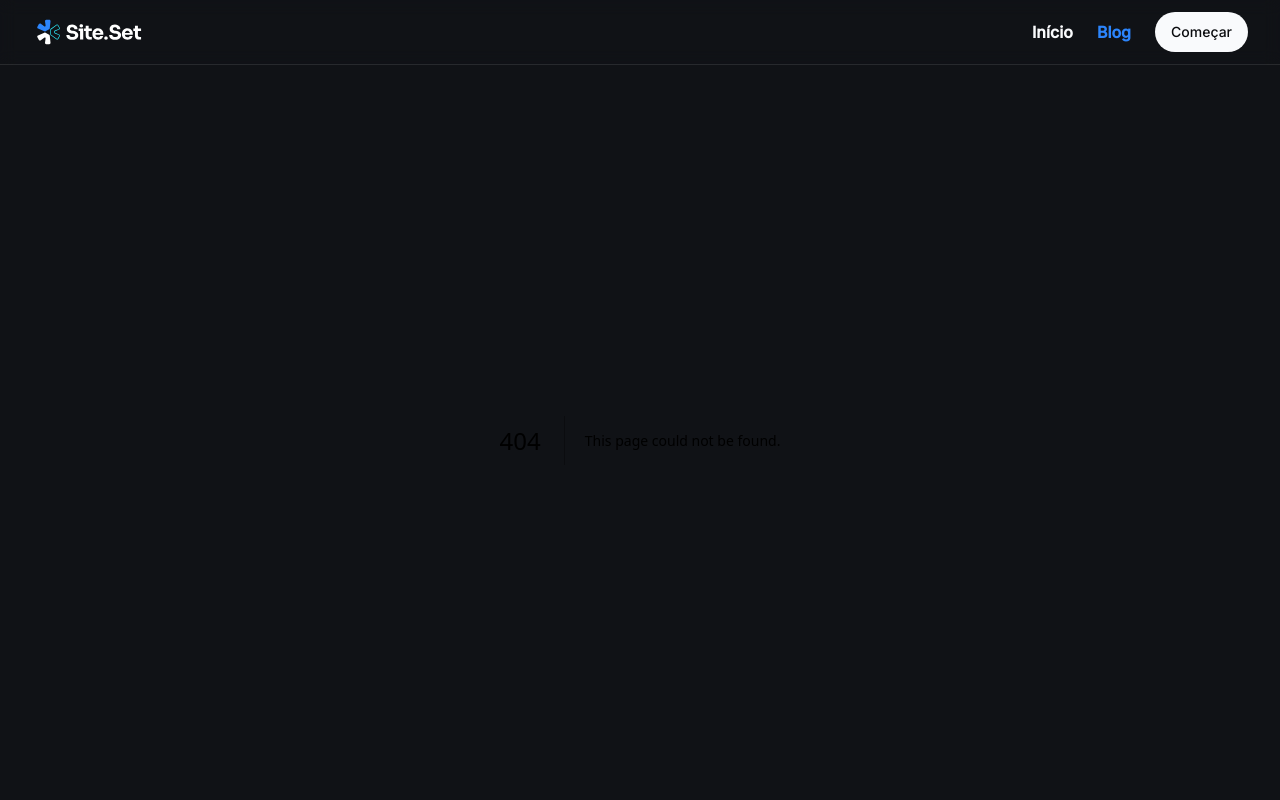
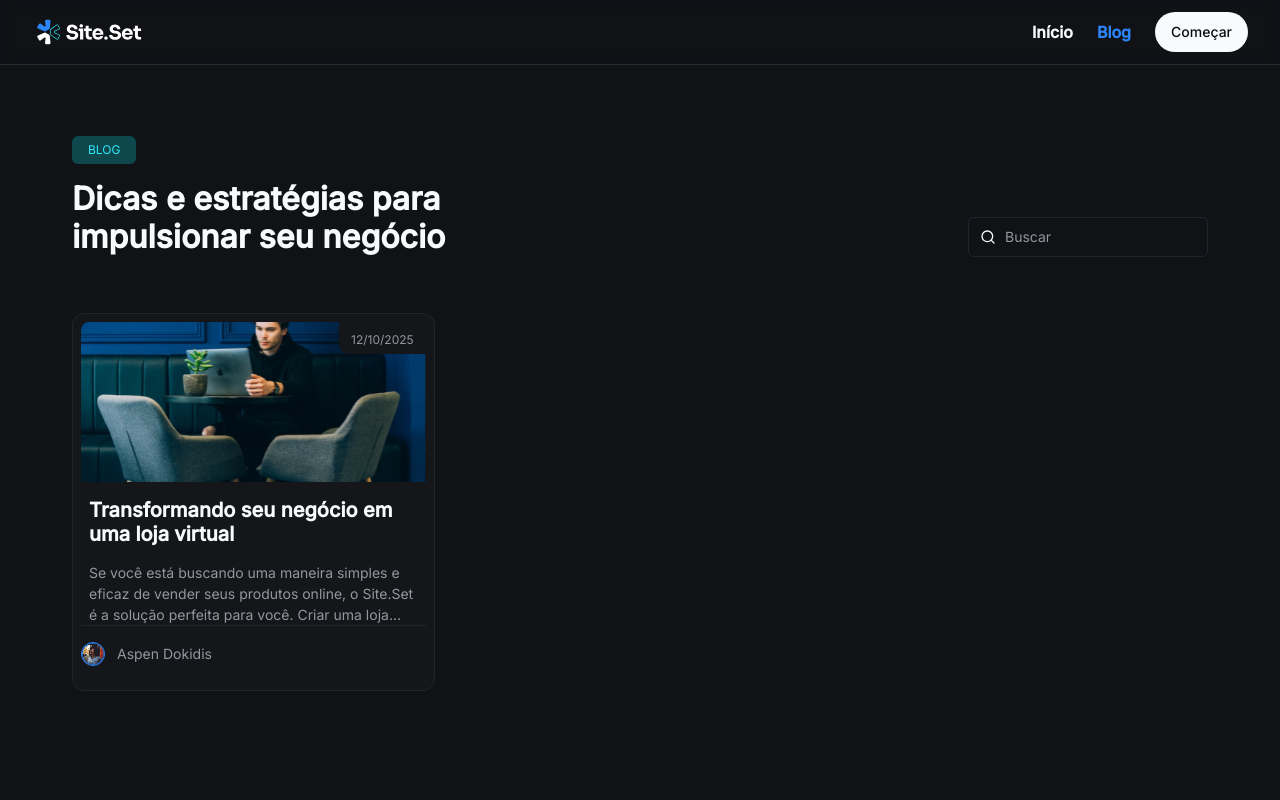
Before and after one commit to LucasFLan/blog-site, a Next.js app: page /blog in a window 1280 px wide. Before the commit this address had no page. Shown: the top 800 px of the page. Built offline with nearby package versions, Linux system fonts and the light colour scheme; a web font is replaced by a local one.

Commit message:
Adição do PostCard em blogs

```diff
--- /dev/null
+++ b/src/components/post-grid-card/index.ts
@@ -0,0 +1 @@
+export * from "./post-grid-card";
--- /dev/null
+++ b/src/components/post-grid-card/post-grid-card.tsx
@@ -0,0 +1,11 @@
+type PostGridCardProps = {
+  children: React.ReactNode;
+};
+
+export const PostGridCard = ({ children }: PostGridCardProps) => {
+  return (
+    <div className="container grid grid-cols-1 md:grid-cols-2 lg:grid-cols-3 gap-6">
+      {children}
+    </div>
+  );
+};
--- /dev/null
+++ b/src/components/search/index.ts
@@ -0,0 +1 @@
+export * from "./search";
--- /dev/null
+++ b/src/components/search/search.tsx
@@ -0,0 +1,62 @@
+import { cn } from "@/lib/utils";
+import { CircleX, SearchIcon } from "lucide-react";
+import { useRouter } from "next/router";
+import { useCallback } from "react";
+
+export const Search = () => {
+  const router = useRouter();
+  const query = (router.query.q as string) ?? "";
+
+  const handleSearch = useCallback(
+    (e: React.FormEvent) => {
+      e.preventDefault();
+
+      if (query.trim()) {
+        router.push(`/blog?q=${encodeURIComponent(query)}`);
+      }
+    },
+    [query, router]
+  );
+
+  const handleQueryChange = (e: React.ChangeEvent<HTMLInputElement>) => {
+    const newQuery = e.target.value;
+
+    router.push(`/blog?q=${encodeURIComponent(newQuery)}`, undefined, {
+      shallow: true,
+      scroll: false,
+    });
+  };
+
+  const clearSearch = () => {
+    router.push("/blog", undefined, {
+      shallow: true,
+      scroll: false,
+    });
+  };
+
+  return (
+    <form className="relative group w-full md:w-60" onSubmit={handleSearch}>
+      <SearchIcon
+        className={cn(
+          "text-gray-100 absolute left-3 top-1/2 -translate-y-1/2 h-4 w-4 transition-colors duration-200 group-focus-within:text-blue-300",
+          query ? "text-blue-300" : ""
+        )}
+      />
+      <input
+        type="text"
+        placeholder="Buscar"
+        value={query}
+        onChange={handleQueryChange}
+        className="w-full h-10 md:w-60 bg-transparent border border-gray-400 pl-9 text-gray-100 rounded-md text-body-sm outline-none transition-all duration-200
+        focus-within:border-blue-300 focus-within:ring-1 focus-within:ring-blue-300 placeholder:text-gray-300 placeholder:text-body-sm"
+      />
+
+      {query && (
+        <CircleX
+          className="absolute w-4 h-4 top-1/2 -translate-y-1/2 right-3 text-gray-300"
+          onClick={clearSearch}
+        />
+      )}
+    </form>
+  );
+};
--- /dev/null
+++ b/src/pages/blog/index.tsx
@@ -0,0 +1,5 @@
+import { BlogList } from "@/templates/blog";
+
+export default function Blog() {
+  return <BlogList />;
+}
--- a/src/pages/index.tsx
+++ b/src/pages/index.tsx
@@ -1,7 +1,5 @@
 import { LandingPage } from "@/templates/landing-page";
-import { allPosts } from "contentlayer/generated";
 
 export default function Home() {
-  console.log(allPosts);
   return <LandingPage />;
 }
--- /dev/null
+++ b/src/templates/blog/blog-list.tsx
@@ -0,0 +1,42 @@
+import { Search } from "@/components/search";
+import { useRouter } from "next/router";
+import { PostCard } from "./components/post-card";
+import { PostGridCard } from "@/components/post-grid-card";
+
+export function BlogList() {
+  const router = useRouter();
+  const query = router.query.q as string;
+  const pageTitle = query
+    ? `Resultados de busca para "${query}"`
+    : "Dicas e estratégias para impulsionar seu negócio";
+
+  return (
+    <div className="fle flex-col py-24 flex-grow h-full">
+      <header className="pb-14">
+        <div className="container space-y-16 flex flex-col items-start justify-between md:flex-row md:items-end lg:items-end">
+          <div className=" flex flex-col gap-4">
+            <span className="text-body-tag text-cyan-100 w-fit rounded-md text-center md:text-left py-2 px-4 bg-cyan-300">
+              BLOG
+            </span>
+
+            <h1 className="text-balance text-start md:text-left text-heading-lg md:text-heading-xl max-w-2xl text-gray-100">
+              {pageTitle}
+            </h1>
+          </div>
+          <Search />
+        </div>
+      </header>
+      <PostGridCard>
+        <PostCard
+          slug="/transformando"
+          title="Transformando seu negócio em uma loja virtual"
+          description="Se você está buscando uma maneira simples e eficaz de vender seus produtos online, o Site.Set é a solução perfeita para você. Criar uma loja virtual de
+          sucesso nunca foi tão fácil. Com nossa plataforma intuitiva, você pode criar um site profissional para sua loja em minutos, sem precisar de conhecimentos técnicos."
+          image="/assets/primeiro-post.svg"
+          date="12/10/2025"
+          author={{ name: "Aspen Dokidis", avatar: "/customer1.png" }}
+        />
+      </PostGridCard>
+    </div>
+  );
+}
--- /dev/null
+++ b/src/templates/blog/components/post-card/index.ts
@@ -0,0 +1 @@
+export * from "./post-card";
--- /dev/null
+++ b/src/templates/blog/components/post-card/post-card.tsx
@@ -0,0 +1,73 @@
+import Image from "next/image";
+import Link from "next/link";
+
+type Author = {
+  name: string;
+  avatar: string;
+};
+
+type PostCardProps = {
+  slug: string;
+  title: string;
+  description: string;
+  image: string;
+  date: string;
+  author: Author;
+};
+
+export const PostCard = ({
+  slug,
+  title,
+  description,
+  image,
+  date,
+  author,
+}: PostCardProps) => {
+  return (
+    <div className="w-full max-w-2xl rounded-[12px] border-[1px] border-gray-400 bg-gray-600 overflow-hidden transition-all duration-300 hover:border-[1px] hover:border-blue-300">
+      <Link href={`/blog/${slug}`}>
+        {/* Post Content */}
+        <div className="p-2 rounded-md overflow-hidden">
+          {/* Imagem Container */}
+          <div className="relative">
+            {/* Date Container */}
+            <div className="absolute top-0 right-0 px-3 py-1 bg-gray-600 backdrop-blur-sm rounded-bl-[10px]">
+              <span className="text-body-xs text-gray-300">{date}</span>
+            </div>
+            <Image
+              src={image}
+              alt=""
+              width={288}
+              height={144}
+              className="w-full h-40 object-cover object-center rounded-t-[8px]"
+            />
+          </div>
+
+          {/* Post info */}
+          <div className="px-2 mt-4 space-y-4">
+            <h2 className="text-heading-sm text-gray-100 line-clamp-3">
+              {title}
+            </h2>
+
+            <p className="text-gray-300 text-body-sm line-clamp-3">
+              {description}
+            </p>
+          </div>
+
+          {/* Post footer */}
+          <div className="flex items-center gap-3 border-t border-gray-400 py-4">
+            <div className="relative h-5 w-5 md:h-6 md:w-6 overflow-hidden rounded-full border-blue-200 border-[1px]">
+              <Image
+                src={author?.avatar}
+                alt="Customer foto"
+                fill
+                className="object-cover rounded-md"
+              />
+            </div>
+            <span className="text-body-sm text-gray-300">{author?.name}</span>
+          </div>
+        </div>
+      </Link>
+    </div>
+  );
+};
--- /dev/null
+++ b/src/templates/blog/index.ts
@@ -0,0 +1 @@
+export * from "./blog-list";
```
Also changed, not shown: public/assets/primeiro-post.svg (added).
